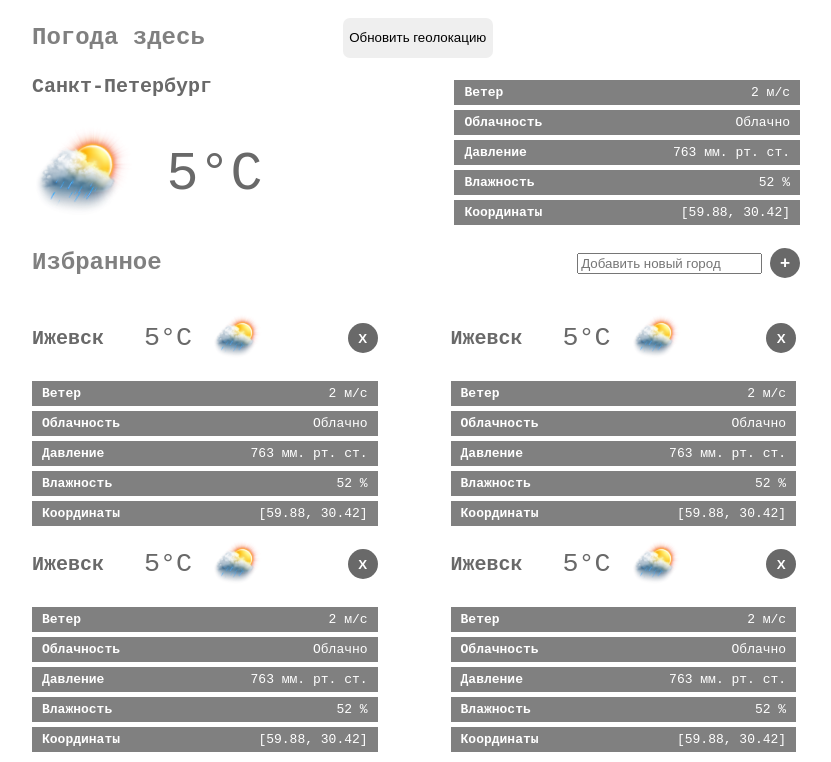
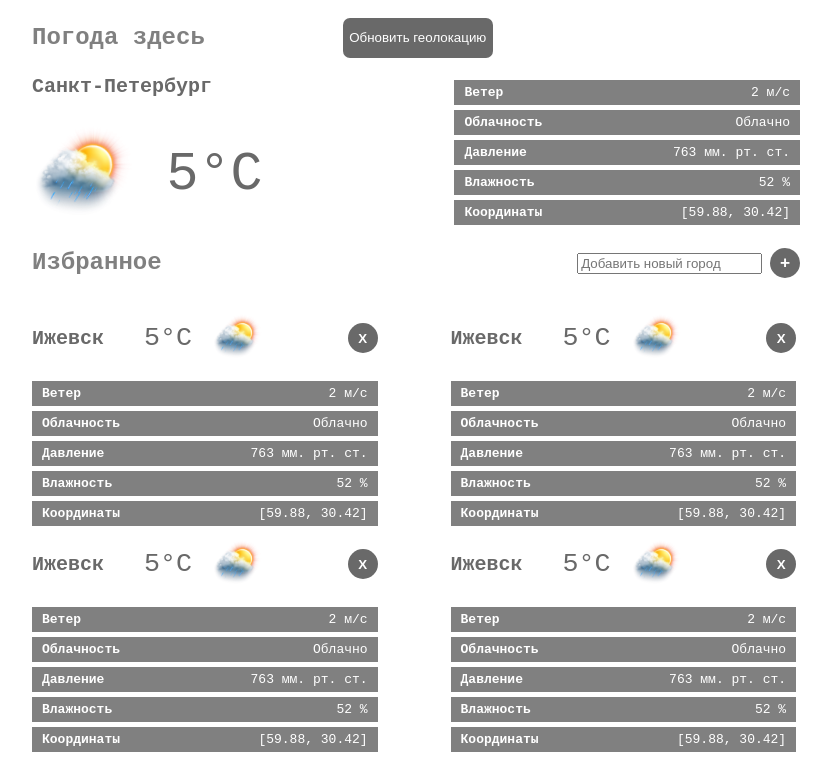
Before and after one commit to 4ound/web-project, a plain HTML site: page lab1/index.html in a window 1280 px wide. In both pictures the pointer is over the input "Обновить геолокацию". Shown: the top 762 px of the page, without its empty margins (224-1055 px from the left). Drawn offline with Linux system fonts and the light colour scheme.

Commit message:
coloring button

```diff
--- a/lab1/static/styles.css
+++ b/lab1/static/styles.css
@@ -146,6 +146,10 @@ h3 {
     outline: none;
 }
 
+.geo-update__input_desktop:hover {
+    background-color: dimgray;
+    color: white;
+}
 
 .geo-update__input_mobile {
     width: 25px;
```
